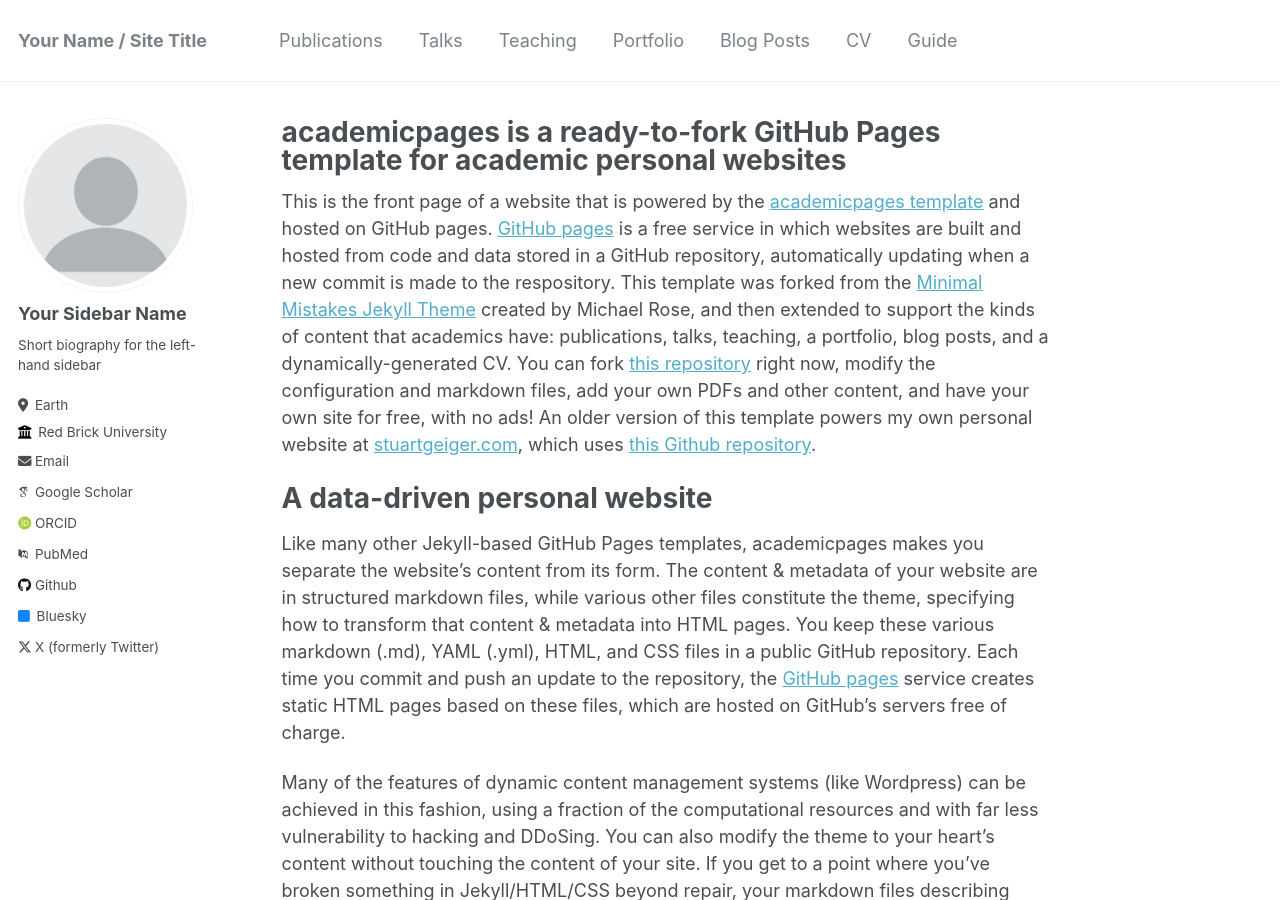
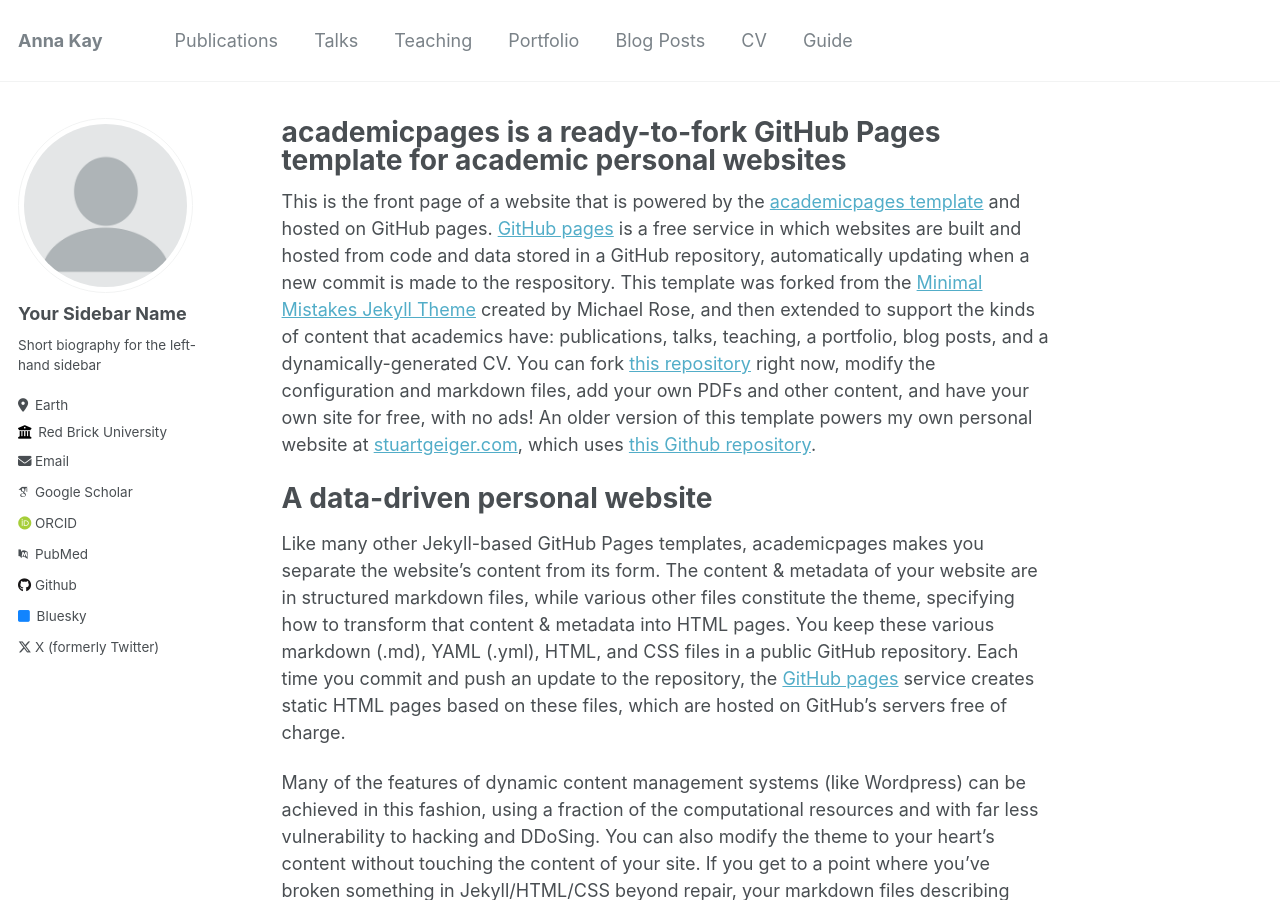
Before and after one commit to anna1k/anna1k.github.io, a Jekyll site: the page built from _pages/about.md, in a window 1280 px wide and 900 px high. Built offline with Jekyll 4.4.1, drawn with Linux system fonts in a browser that asks for light colours; some web fonts are replaced.

Commit message:
cnfigchange

```diff
--- a/_config.yml
+++ b/_config.yml
@@ -8,7 +8,7 @@
 
 # Basic Site Settings
 locale                   : "en-US"
-title                    : "Your Name / Site Title"
+title                    : "Anna Kay"
 title_separator          : "-"
 name                     : &name "Your Name"
 description              : &description "personal description"
```
